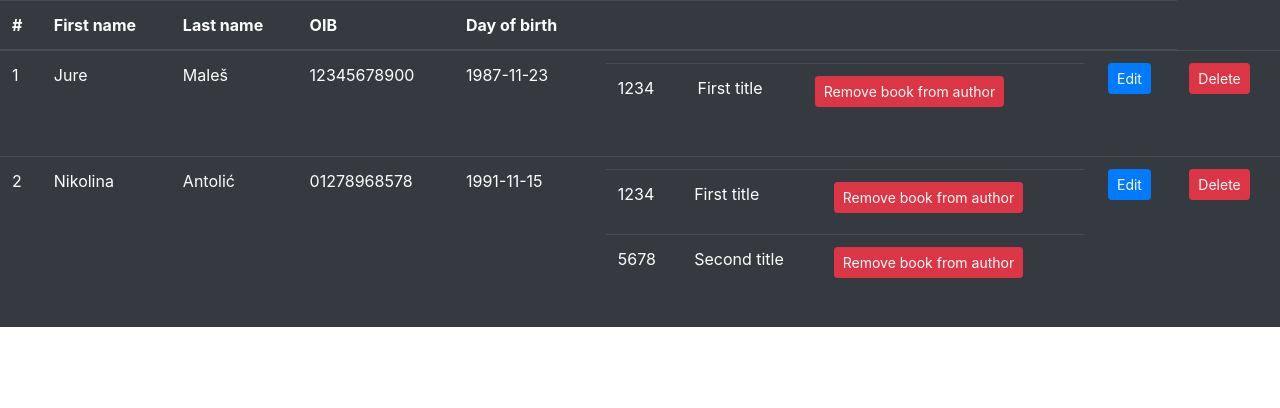
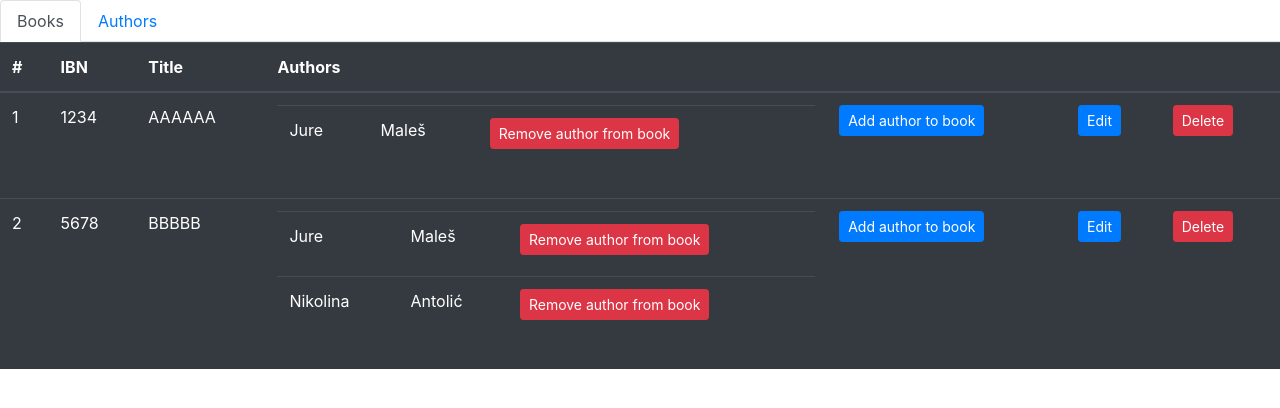
Before and after one commit to jumales/library-react-ui, a React (Create React App) app: page / in a window 1280 px wide. Shown: the top 408 px of the page. Built offline with nearby package versions, Linux system fonts and the light colour scheme.

Commit message:
added tabs

```diff
--- /dev/null
+++ b/src/components/tabs.js
@@ -0,0 +1,21 @@
+import React, { Component } from "react";
+import { Tabs, Tab } from "react-bootstrap";
+import Books from "./book/books";
+import Authors from "./author/authors";
+
+class MainComponent extends Component {
+  render() {
+    return (
+      <Tabs defaultActiveKey="books" id="uncontrolled-tab-example">
+        <Tab eventKey="books" title="Books">
+          <Books />
+        </Tab>
+        <Tab eventKey="authors" title="Authors">
+          <Authors />
+        </Tab>
+      </Tabs>
+    );
+  }
+}
+
+export default MainComponent;
--- a/src/index.js
+++ b/src/index.js
@@ -1,15 +1,13 @@
 import React from "react";
 import ReactDOM from "react-dom";
 import "./index.css";
-import App from "./App";
 import * as serviceWorker from "./serviceWorker";
 import "bootstrap/dist/css/bootstrap.css";
-import Books from "./components/book/books";
-import Authors from "./components/author/authors";
+import MainComponent from "./components/tabs";
 
 ReactDOM.render(
   <React.StrictMode>
-    <Authors />
+    <MainComponent />
   </React.StrictMode>,
   document.getElementById("root")
 );
```
